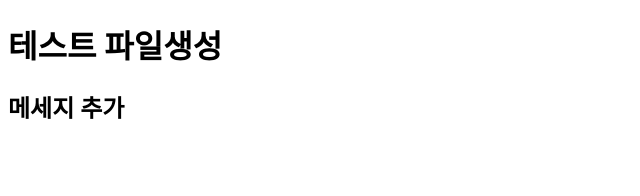
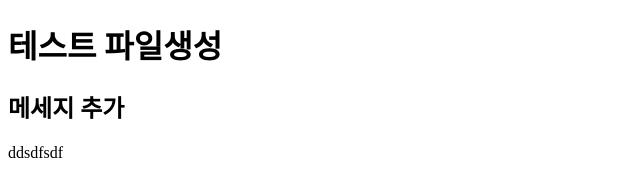
Before and after one commit to jjong1231/test_repository, a plain HTML site: page index.html in a window 1280 px wide. Shown: the full height of the page, 0-640 px from the left. Drawn offline with Linux system fonts and the light colour scheme.

Commit message:
[update] dddaaa

```diff
--- a/index.html
+++ b/index.html
@@ -8,5 +8,6 @@
 <body>
     <h1>테스트 파일생성</h1>
     <h2>메세지 추가</h2>
+    ddsdfsdf
 </body>
 </html>
```
